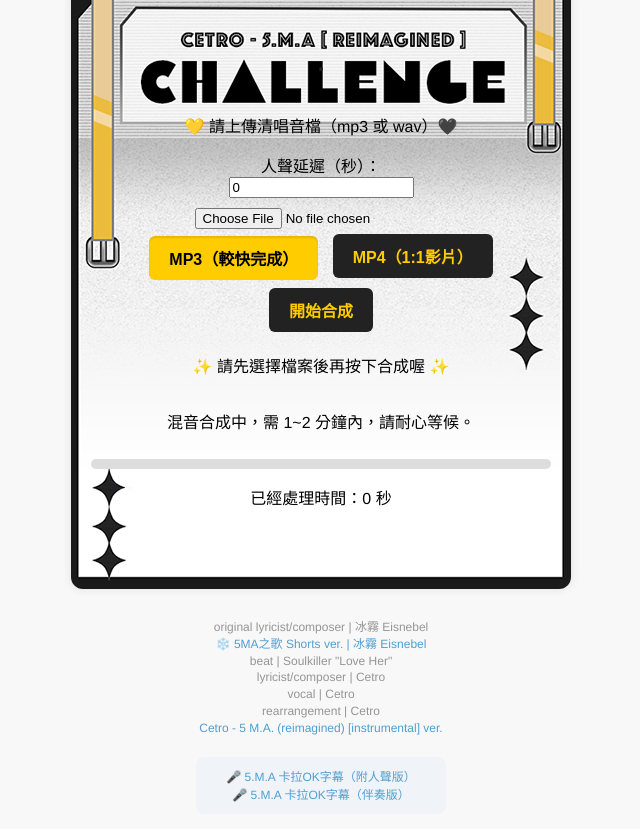
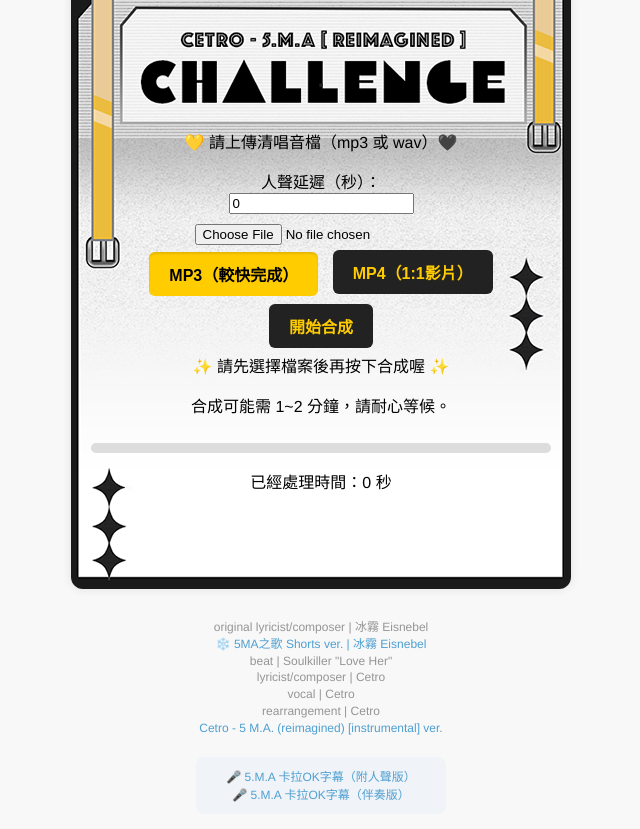
Before and after one commit to Novemk/vocal-mixerSTR, a Flask app: page / in a window 1280 px wide. Shown: the top 829 px of the page, without its empty margins (319-959 px from the left). Run offline with Flask 3, Linux system fonts and the light colour scheme.

Commit message:
Update index.html

```diff
--- a/templates/index.html
+++ b/templates/index.html
@@ -11,6 +11,7 @@
         <h2>.</h2>
         <p> 💛 請上傳清唱音檔（mp3 或 wav）🖤 </p>
 
+
         <label for="delayInput">人聲延遲（秒）：</label>
         <input type="number" id="delayInput" value="0" min="0" step="0.1" style="margin-bottom: 10px;">
 
@@ -21,10 +22,10 @@
         </div>
 
        <button id="synthesizeBtn">開始合成</button>
-       <p class="hint-text">✨ 請先選擇檔案後再按下合成喔 ✨</p>
+      ✨ 請先選擇檔案後再按下合成喔 ✨
 
         <!-- 合成進行中文字 -->
-        <p id="processingStatus">混音合成中，需 1~2 分鐘內，請耐心等候。</p>
+        <p id="processingStatus">合成可能需 1~2 分鐘，請耐心等候。</p>
 
         <!-- 進度條與時間 -->
         <div class="progress-bar">
```
